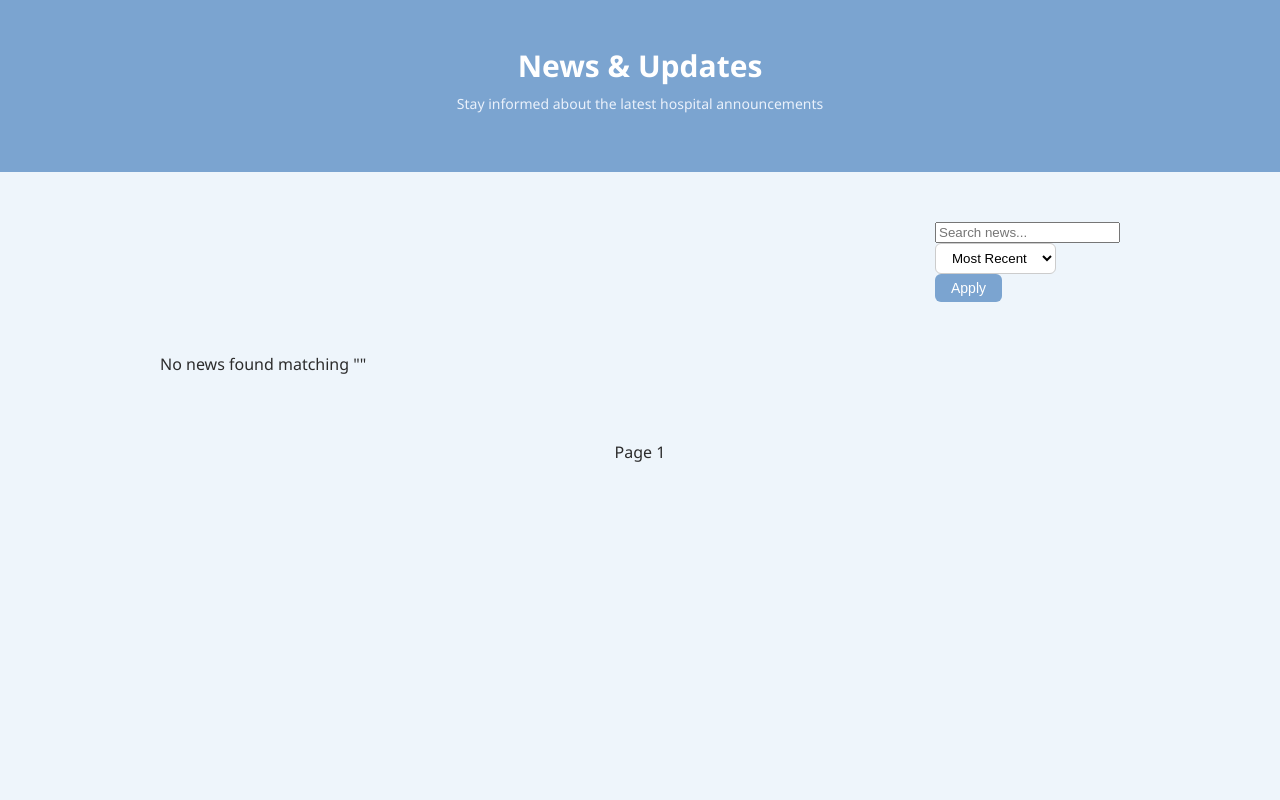
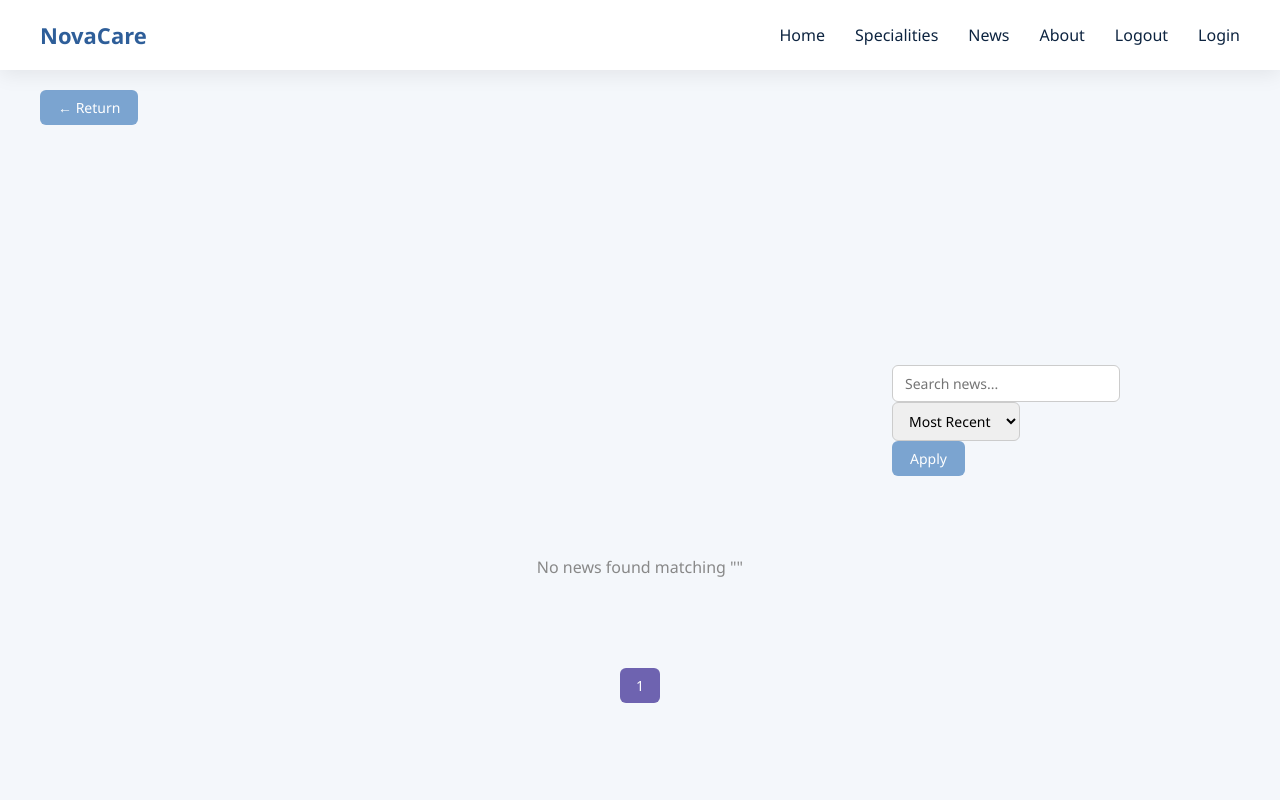
Before and after one commit to leenalshargabi/HealthCare, a Flask app: page /news in a window 1280 px wide. Run offline with Flask 3, Linux system fonts and the light colour scheme; data that the repository does not hold is empty.

Commit message:
fixed news page design

```diff
--- a/app.py
+++ b/app.py
@@ -178,7 +178,8 @@ def news_page():
     query_text = request.args.get('q', '').strip()
 
     direction = -1 if sort_type == 'new' else 1
-    skip_among = (page - 1) * 10
+    per_page = 10
+    skip_among = (page - 1) * per_page
 
     query = {}
     if query_text:
@@ -188,17 +189,55 @@ def news_page():
             {"category": {"$regex": query_text, "$options": "i"}}
         ]
 
-    allItem = list(news.find(query).sort('publishDate', direction).skip(skip_among).limit(10))
+    allItem = list(news.find(query).sort('publishDate', direction).skip(skip_among).limit(per_page))
 
     total = news.count_documents(query)
-    has_next = total > (page * 10)
+    has_next = total > (page * per_page)
 
-    return render_template("news.html",
-                           Pnews=allItem,
-                           current=page,
-                           has_next=has_next,
-                           sort_type=sort_type,
-                           query_text=query_text)
+    return render_template(
+        "news.html",
+        Pnews=allItem,
+        current=page,
+        has_next=has_next,
+        sort_type=sort_type,
+        query_text=query_text,
+        total=total
+    )
+
+@app.route("/news-data")
+def news_data():
+    page = int(request.args.get('page', 1))
+    sort_type = request.args.get('sort', 'new')
+    query_text = request.args.get('q', '').strip()
+
+    direction = -1 if sort_type == 'new' else 1
+    per_page = 10
+    skip_among = (page - 1) * per_page
+
+    query = {}
+    if query_text:
+        query["$or"] = [
+            {"title": {"$regex": query_text, "$options": "i"}},
+            {"content": {"$regex": query_text, "$options": "i"}},
+            {"category": {"$regex": query_text, "$options": "i"}}
+        ]
+
+    allItem = list(news.find(query)
+                       .sort('publishDate', direction)
+                       .skip(skip_among)
+                       .limit(per_page))
+
+    total = news.count_documents(query)
+
+    # Convert publishDate to string for JSON
+    for n in allItem:
+        n["publishDate"] = n["publishDate"].strftime("%Y-%m-%d") if n.get("publishDate") else ""
+
+    return {
+        "news": allItem,
+        "total": total,
+        "current": page
+    }
 
 # ================= AUTH =================
 # @app.route("/choose-role")
--- a/static/css/news.css
+++ b/static/css/news.css
@@ -1,187 +1,218 @@
+/* ===== Global ===== */
 body {
     margin: 0;
     font-family: "Segoe UI", Arial, sans-serif;
-    background: #EEF5FB;
+    background: #f4f7fb;
     color: #2c2c2c;
 }
 
-/* Header */
+/* ===== Header ===== */
 .top-header {
     width: 100%;
     background-color: #7BA4D0;
-    padding: 45px 0;
+    padding: 50px 0;
     text-align: center;
+    position: fixed;
+    top: 0;
+    left: 0;
+    z-index: 1000;
 }
 
 .top-header h1 {
     color: white;
     margin: 0;
-    font-size: 30px;
+    font-size: 32px;
     font-weight: 600;
 }
 
 .top-header p {
     color: #eaf1fb;
-    margin-top: 8px;
-    font-size: 14px;
+    margin-top: 5px;
+    font-size: 16px;
 }
 
-/* Page */
+/* ===== Page Container ===== */
 .page-container {
-    width: 75%;
-    margin: auto;
-    padding: 50px 0;
+    width: 80%;
+    margin: 160px auto 50px auto; /* space for fixed header */
 }
 
-/* Filter */
+/* ===== Filter Bar ===== */
 .filter-bar {
     display: flex;
+    flex-wrap: wrap;
     justify-content: flex-end;
     align-items: center;
     gap: 10px;
-    margin-bottom: 35px;
+    margin-bottom: 30px;
+}
+
+.filter-bar input,
+.filter-bar select {
+    padding: 8px 12px;
+    border-radius: 6px;
+    border: 1px solid #ccc;
     font-size: 14px;
+    outline: none;
+    transition: 0.3s;
+}
+
+.filter-bar input:focus,
+.filter-bar select:focus {
+    border-color: #7BA4D0;
+}
+
+.filter-btn, .btn-clear {
+    padding: 8px 18px;
+    border-radius: 6px;
+    border: none;
+    font-size: 14px;
+    cursor: pointer;
+    transition: 0.3s;
+}
+
+.filter-btn {
+    background-color: #7BA4D0;
+    color: white;
+}
+
+.filter-btn:hover {
+    background-color: #6a94c3;
+}
+
+.btn-clear {
+    background-color: #ccc;
+    color: #2c2c2c;
+    text-decoration: none;
+}
+
+.btn-clear:hover {
+    background-color: #aaa;
+    color: white;
+}
+
+/* ===== News Grid ===== */
+.news-grid {
+    display: grid;
+    grid-template-columns: repeat(auto-fit, minmax(300px, 1fr));
+    gap: 25px;
+}
+
+/* ===== News Card ===== */
+.news-card {
+    background: white;
+    padding: 25px;
+    border-radius: 14px;
+    box-shadow: 0 6px 20px rgba(0,0,0,0.08);
+    transition: transform 0.3s, box-shadow 0.3s;
+    position: relative;
+}
+
+.news-card:hover {
+    transform: translateY(-5px);
+    box-shadow: 0 10px 25px rgba(0,0,0,0.12);
+}
+
+.news-card h3 {
+    margin: 10px 0 8px 0;
+    font-size: 20px;
+    font-weight: 600;
+}
+
+.news-card .summary {
+    font-size: 15px;
+    line-height: 1.6;
+    margin-bottom: 12px;
     color: #555;
 }
 
-.filter-bar select {
-    padding: 6px 12px;
-    border-radius: 6px;
-    border: 1px solid #ccc;
-    background: white;
+.news-card .full-text {
+    font-size: 15px;
+    line-height: 1.6;
+    color: #555;
+    margin-bottom: 12px;
+    display: none;
+}
+
+/* ===== Read More Button ===== */
+.more-btn {
+    padding: 0;
+    border: none;
+    background: none;
+    color: #7BA4D0;
+    font-size: 14px;
     cursor: pointer;
+    transition: 0.2s;
 }
-.filter-btn {
-    padding: 6px 16px;
+
+.more-btn:hover {
+    text-decoration: underline;
+}
+
+/* ===== News Footer ===== */
+.news-footer {
+    display: flex;
+    justify-content: space-between;
+    font-size: 13px;
+    color: #888;
+}
+
+/* ===== Pagination ===== */
+.pagination {
+    display: flex;
+    justify-content: center;
+    align-items: center;
+    gap: 8px;
+    margin-top: 40px;
+    flex-wrap: wrap;
+}
+
+.pagination a,
+.pagination button {
+    padding: 8px 16px;
     border-radius: 6px;
     border: none;
     background-color: #7BA4D0;
     color: white;
     font-size: 14px;
     cursor: pointer;
+    transition: 0.3s;
+    text-decoration: none;
 }
-.filter-btn:hover {
+
+.pagination a:hover,
+.pagination button:hover {
     background-color: #6a94c3;
 }
 
-/* Grid */
-.news-grid {
-    display: grid;
-    grid-template-columns: repeat(2, 1fr);
-    gap: 30px;
+.pagination button.active {
+    background-color: #6e63b0;
 }
 
-/* Card */
-.news-card {
-    background: white;
-    padding: 28px;
-    border-radius: 14px;
-    box-shadow: 0 6px 18px rgba(0,0,0,0.06);
-    margin: 40px;
+/* ===== Return Button ===== */
+.return-container {
+    margin-bottom: 20px;
 }
 
-.news-card h2 {
-    margin: 0 0 6px;
-    font-size: 20px;
-    font-weight: 600;
-}
-
-.date {
-    font-size: 13px;
-    color: #888;
-}
-
-.short-text,
-.full-text {
-    margin-top: 14px;
-    line-height: 1.7;
-    font-size: 15px;
-}
-
-.full-text {
-    display: none;
-}
-
-/* Read More */
-.more-btn {
-    margin-top: 14px;
-    padding: 0;
+.back-btn {
+    padding: 8px 18px;
+    border-radius: 6px;
     border: none;
-    background: none;
-    color: #7BA4D0;
-    font-size: 14px;
-    cursor: pointer;
-}
-.more-btn:hover {
-    text-decoration: underline;
-}
-
-/* Pagination Circles */
-.pagination {
-    margin-top: 50px;
-    text-align: center;
-}
-
-.pagination button {
-    margin: 0 6px;
-    padding: 8px 12px;
-    border: 2px solid #7BA4D0;
-    border-radius: 50%;
-    background: none;
-    color: #7BA4D0;
-    cursor: pointer;
-    font-size: 14px;
-    font-weight: 500;
-    min-width: 36px;
-    height: 36px;
-    line-height: 28px;
-    transition: all 0.2s ease;
-}
-.pagination button:hover {
     background-color: #7BA4D0;
-    color: white;
-}
-.pagination button.active {
-    background-color: #7BA4D0;
-    color: white;
-    font-weight: 600;
-}
-
-/* More Pages Button */
-/* .more-pagination-container { */
-    /* text-align: center; */
-    /* margin-top: 10px; */
-/* } */
-/* #morePagesBtn { */
-    /* padding: 6px 16px; */
-    /* border-radius: 6px; */
-    /* border: none; */
-    /* background-color: #7BA4D0; */
-    /* color: white; */
-    /* font-size: 14px; */
-    /* cursor: pointer; */
-/* } */
-/* #morePagesBtn:hover { */
-    /* background-color: #6a94c3; */
-/*  */
-/* } */
-
-.dit{
-font-size: 15px;
-text-align: end;
-}
-
-a{
-    padding: 10px 20px;
-    background-color: #6a94c3;
-    text-decoration: none;
-    border-radius: 5px;
-    width: 100px;
     color: white;
     font-size: 14px;
     cursor: pointer;
+    transition: 0.3s;
 }
 
-#prev{
-    background-color: #837bc7;
+.back-btn:hover {
+    background-color: #6a94c3;
 }
+
+/* ===== No Results ===== */
+.no-results {
+    text-align: center;
+    padding: 50px;
+    font-size: 16px;
+    color: #888;
+}
--- a/templates/news.html
+++ b/templates/news.html
@@ -1,34 +1,27 @@
-<!DOCTYPE html>
-<html lang="en">
-<head>
-    <meta charset="UTF-8">
-    <title>News & Updates</title>
+{% extends "base.html" %}
+
+{% block title %}News & Updates{% endblock %}
+
+{% block extra_css %}
 <link rel="stylesheet" href="{{ url_for('static', filename='css/news.css') }}">
-</head>
-<body>
+{% endblock %}
 
-<!-- Full Width Header -->
-<div class="top-header">
-    <h1>News & Updates</h1>
-    <p>Stay informed about the latest hospital announcements</p>
-</div>
+{% block content %}
 
 <div class="page-container">
 
-    <!-- Filter -->
+    <!-- Filter Bar -->
     <div class="filter-bar">
         <form method="GET" action="{{ url_for('news_page') }}" class="search-form">
             <div class="search-box">
                 <input type="text" name="q" placeholder="Search news..." value="{{ query_text }}" class="form-control">
             </div>
-
             <div class="sort-box">
                 <select name="sort" class="form-select">
                     <option value="new" {% if sort_type == 'new' %}selected{% endif %}>Most Recent</option>
                     <option value="old" {% if sort_type == 'old' %}selected{% endif %}>Oldest First</option>
                 </select>
             </div>
-
             <button type="submit" class="filter-btn">Apply</button>
             {% if query_text or sort_type != 'new' %}
                 <a href="{{ url_for('news_page') }}" class="btn-clear">Clear</a>
@@ -36,6 +29,7 @@
         </form>
     </div>
 
+    <!-- News Grid -->
     <div class="news-grid">
         {% for n in Pnews %}
         <div class="news-card">
@@ -44,7 +38,7 @@
             <p class="summary">{{ n.summary }}</p>
             <div class="news-footer">
                 <span class="author">By: {{ n.author }}</span>
-            <span class="date">{{ n.publishDate }}</span>
+                <span class="date">{{ n.publishDate.strftime('%Y-%m-%d') if n.publishDate else '' }}</span>
             </div>
         </div>
         {% else %}
@@ -54,23 +48,29 @@
         {% endfor %}
     </div>
 
+    <!-- Pagination -->
     <div class="pagination">
         {% if current > 1 %}
         <a href="{{ url_for('news_page', page=current-1, sort=sort_type, q=query_text) }}">Previous</a>
         {% endif %}
 
-    <span>Page {{ current }}</span>
+        {% set start_page = current - 3 if current - 3 > 1 else 1 %}
+        {% set end_page = current + 3 %}
+        {% for i in range(start_page, end_page + 1) %}
+            {% if i <= (total // 10) + 1 %}
+                {% if i == current %}
+                    <button class="active">{{ i }}</button>
+                {% else %}
+                    <a href="{{ url_for('news_page', page=i, sort=sort_type, q=query_text) }}">{{ i }}</a>
+                {% endif %}
+            {% endif %}
+        {% endfor %}
 
         {% if has_next %}
         <a href="{{ url_for('news_page', page=current+1, sort=sort_type, q=query_text) }}">Next</a>
         {% endif %}
     </div>
-    <!-- Pagination -->
-    <!-- <div id="pagination" class="pagination"></div> -->
-    <!-- <div class="more-pagination-container"> -->
-        <!-- <button id="morePagesBtn" onclick="loadMorePages()">More</button> -->
-    <!-- </div> -->
 
 </div>
-</body>
-</html>
+
+{% endblock %}
```
Also changed, not shown: static/js/news.js (+130 -70 lines). Lines whose indentation alone changed are shown as unchanged.
